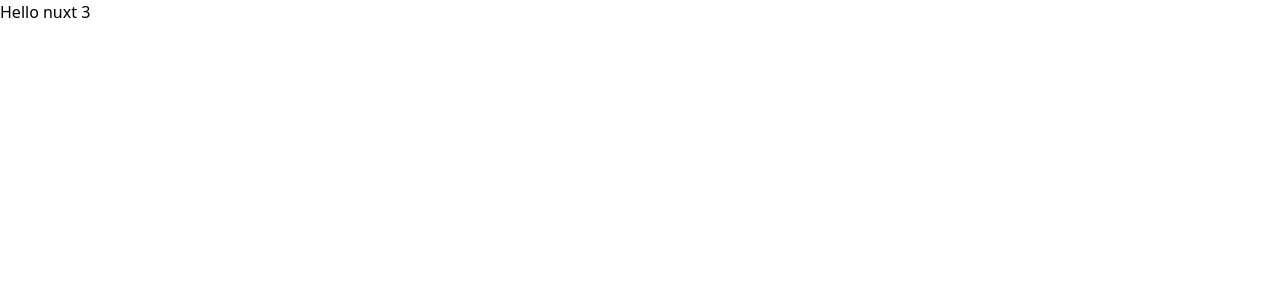
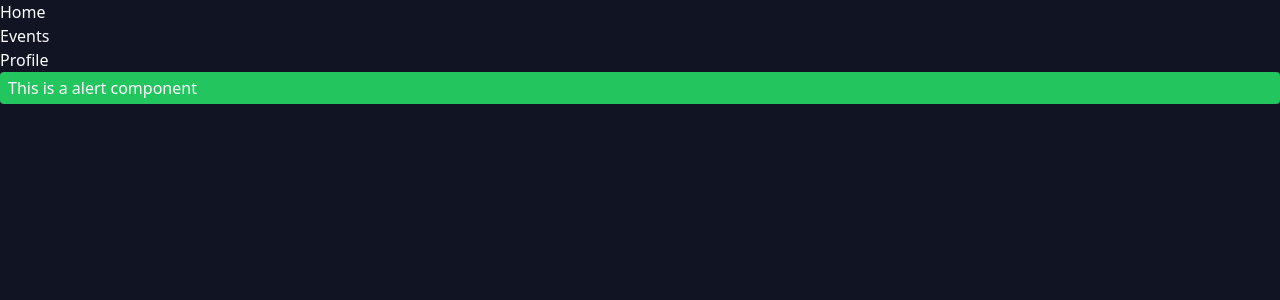
Before and after one commit to JordyV23/nuxt-intro, a Nuxt app: page / in a window 1280 px wide. Shown: the top 300 px of the page. Built offline with nearby package versions, Linux system fonts and the light colour scheme.

Commit message:
Cambios realizados: -Exploracion de uso de componentes -Exploracion de uso de paginas -Exploracion de uso de router y parametros

```diff
--- a/app.vue
+++ b/app.vue
@@ -1,5 +1,19 @@
 <template>
   <div>
-    Hello nuxt 3
+    <!-- Se debe de implementar NUXTLayout junto con NuxtPage  -->
+    <!-- Esto para acceder al router que tiene nuxt -->
+    <NuxtLayout>
+      <Navbar/>
+      <NuxtPage/>
+    </NuxtLayout>
   </div>
 </template>
+
+<style>
+
+body{
+  background: #101423;
+  color: white;
+}
+
+</style>
--- /dev/null
+++ b/components/Alert.vue
@@ -0,0 +1,9 @@
+<script setup></script>
+
+<template>
+    <div class="bg-green-500 rounded px-2 py-1 text-white mb-2">
+        This is a alert component
+    </div>
+</template>
+
+<style lang="scss"></style>
--- /dev/null
+++ b/components/Navbar.vue
@@ -0,0 +1,9 @@
+<template>
+  <header>
+    <ul>
+      <li><NuxtLink to="/">Home</NuxtLink></li>
+      <li><NuxtLink to="/events">Events</NuxtLink></li>
+      <li><NuxtLink to="/events/profile">Profile</NuxtLink></li>
+    </ul>
+  </header>
+</template>
--- /dev/null
+++ b/pages/events/[id].vue
@@ -0,0 +1,8 @@
+<script setup>
+const nuxt = useNuxtApp();
+console.log(nuxt)
+</script>
+
+<template>
+  <div>Event id: {{ $route.params.id }}</div>
+</template>
--- /dev/null
+++ b/pages/events/index.vue
@@ -0,0 +1,3 @@
+<template>
+    <div> Events Page</div>
+</template>
--- /dev/null
+++ b/pages/events/profile.vue
@@ -0,0 +1,3 @@
+<template>
+    <div>Profile Page</div>
+</template>
--- /dev/null
+++ b/pages/index.vue
@@ -0,0 +1,5 @@
+<template>
+    <div>
+        <Alert/>
+    </div>
+</template>
```
